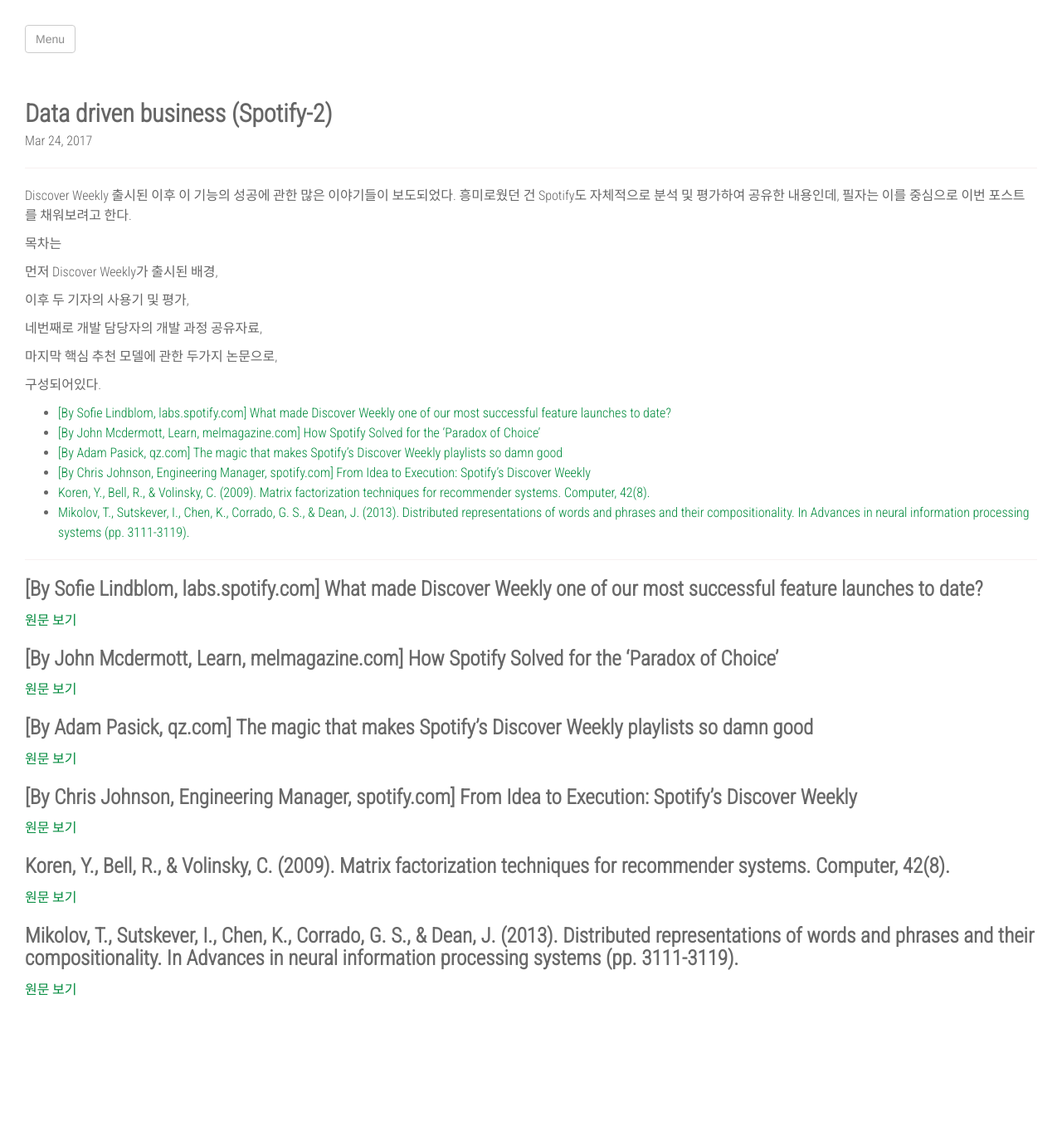
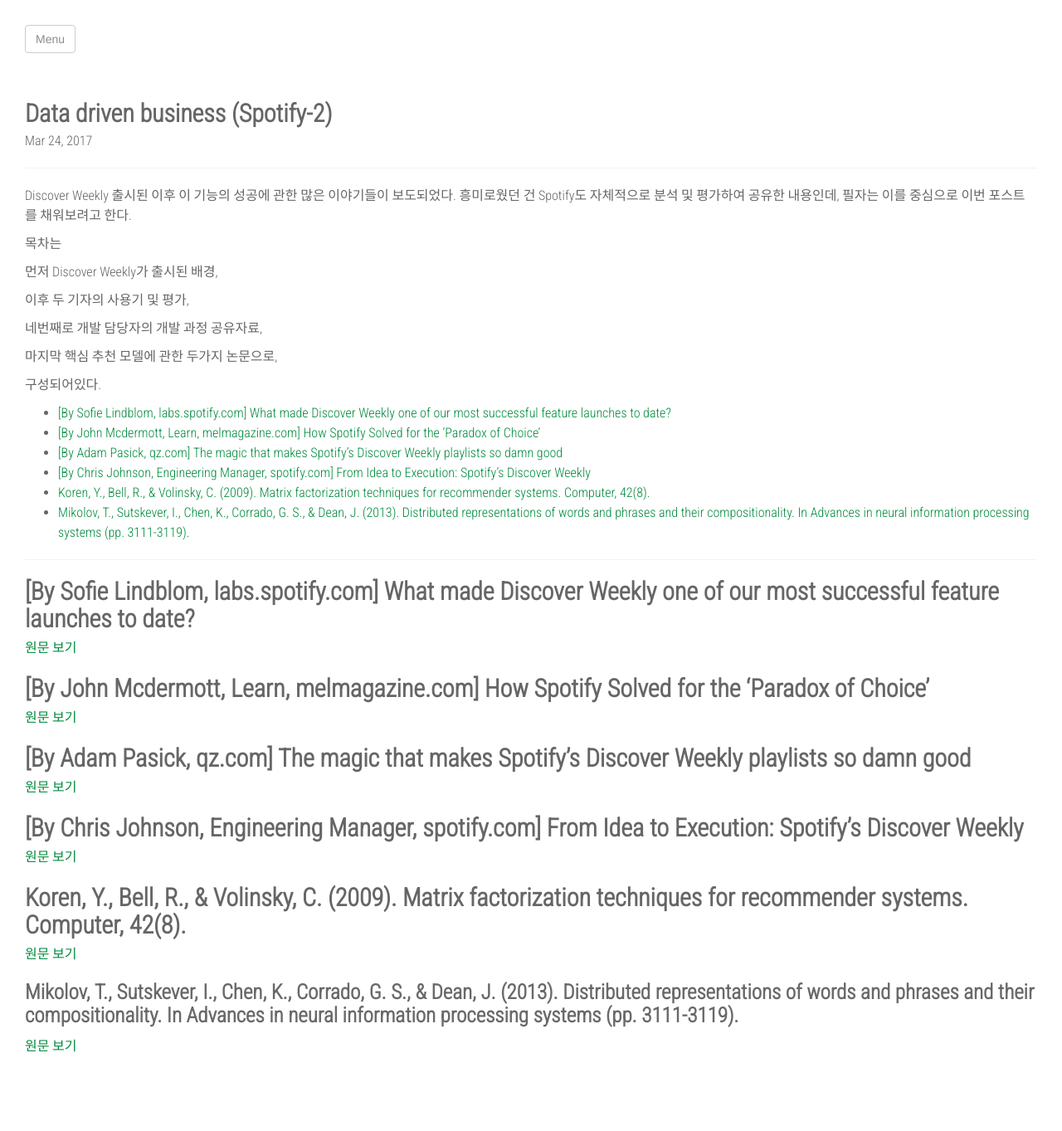
Before and after one commit to deepnsoul/blog, a Jekyll site: the page built from _posts/2017-03-24-databusiness-02.markdown, in a window 1280 px wide. Shown: the whole page at 83% size. Built offline with Jekyll 4.4.1, drawn with Linux system fonts in a browser that asks for light colours; nearby versions of some CDN libraries; before the commit the page ends 1295 px from its top, so only the background shows below that.

```diff
--- a/_posts/2017-03-24-databusiness-02.markdown
+++ b/_posts/2017-03-24-databusiness-02.markdown
@@ -26,23 +26,23 @@ Discover Weekly 출시된 이후 이 기능의 성공에 관한 많은 이야기
 
 ---
 
-# [By Sofie Lindblom, labs.spotify.com] What made Discover Weekly one of our most successful feature launches to date?
+## [By Sofie Lindblom, labs.spotify.com] What made Discover Weekly one of our most successful feature launches to date?
 
 [원문 보기](https://labs.spotify.com/2015/11/18/what-made-discover-weekly-one-of-our-most-successful-feature-launches-to-date/)
 
-# [By John Mcdermott, Learn, melmagazine.com] How Spotify Solved for the ‘Paradox of Choice’
+## [By John Mcdermott, Learn, melmagazine.com] How Spotify Solved for the ‘Paradox of Choice’
 
 [원문 보기](https://melmagazine.com/how-spotify-solved-for-the-paradox-of-choice-28c4a2f0d09f#.nx4l7mitl)
 
-# [By Adam Pasick, qz.com] The magic that makes Spotify’s Discover Weekly playlists so damn good
+## [By Adam Pasick, qz.com] The magic that makes Spotify’s Discover Weekly playlists so damn good
 
 [원문 보기](https://qz.com/571007/the-magic-that-makes-spotifys-discover-weekly-playlists-so-damn-good/)
 
-# [By Chris Johnson, Engineering Manager, spotify.com] From Idea to Execution: Spotify's Discover Weekly
+## [By Chris Johnson, Engineering Manager, spotify.com] From Idea to Execution: Spotify's Discover Weekly
 
 [원문 보기](https://www.slideshare.net/MrChrisJohnson/from-idea-to-execution-spotifys-discover-weekly/20-2008_2012_2015Slide_from_Dan)
 
-# Koren, Y., Bell, R., & Volinsky, C. (2009). Matrix factorization techniques for recommender systems. Computer, 42(8).
+## Koren, Y., Bell, R., & Volinsky, C. (2009). Matrix factorization techniques for recommender systems. Computer, 42(8).
 
 [원문 보기](https://datajobs.com/data-science-repo/Recommender-Systems-[Netflix].pdf)
 
```
